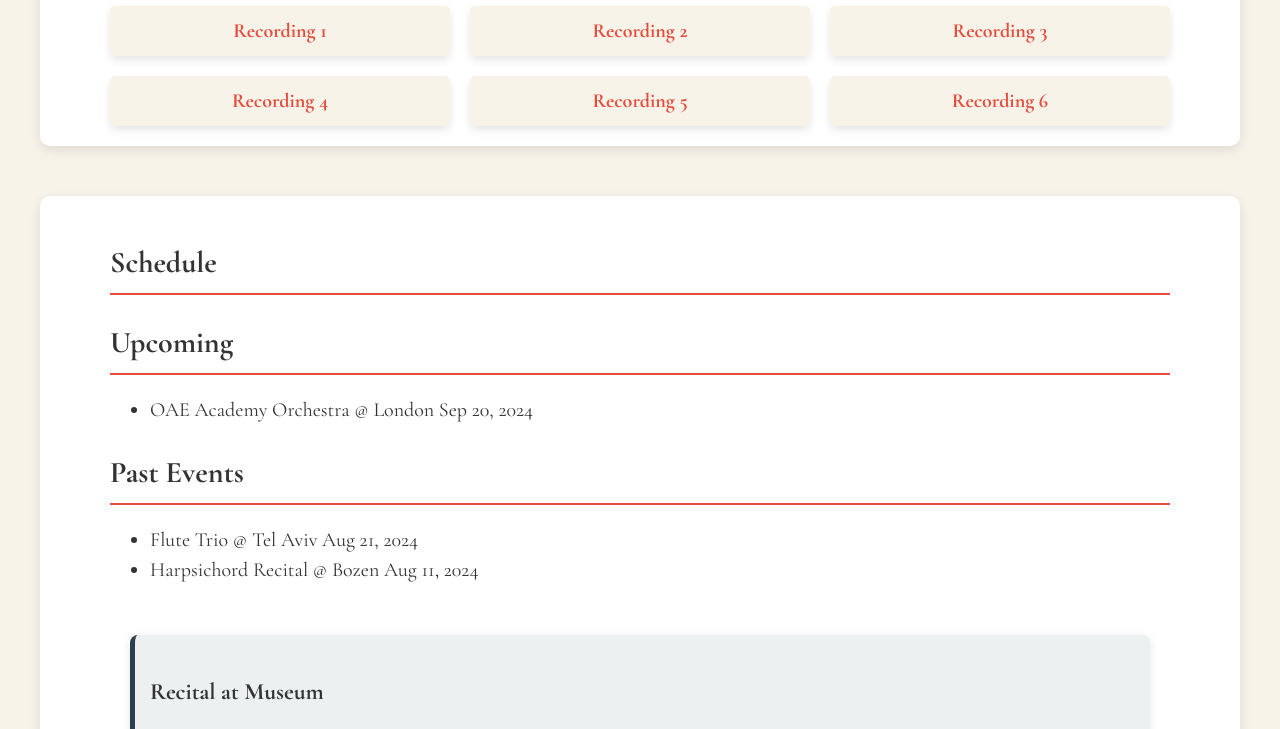
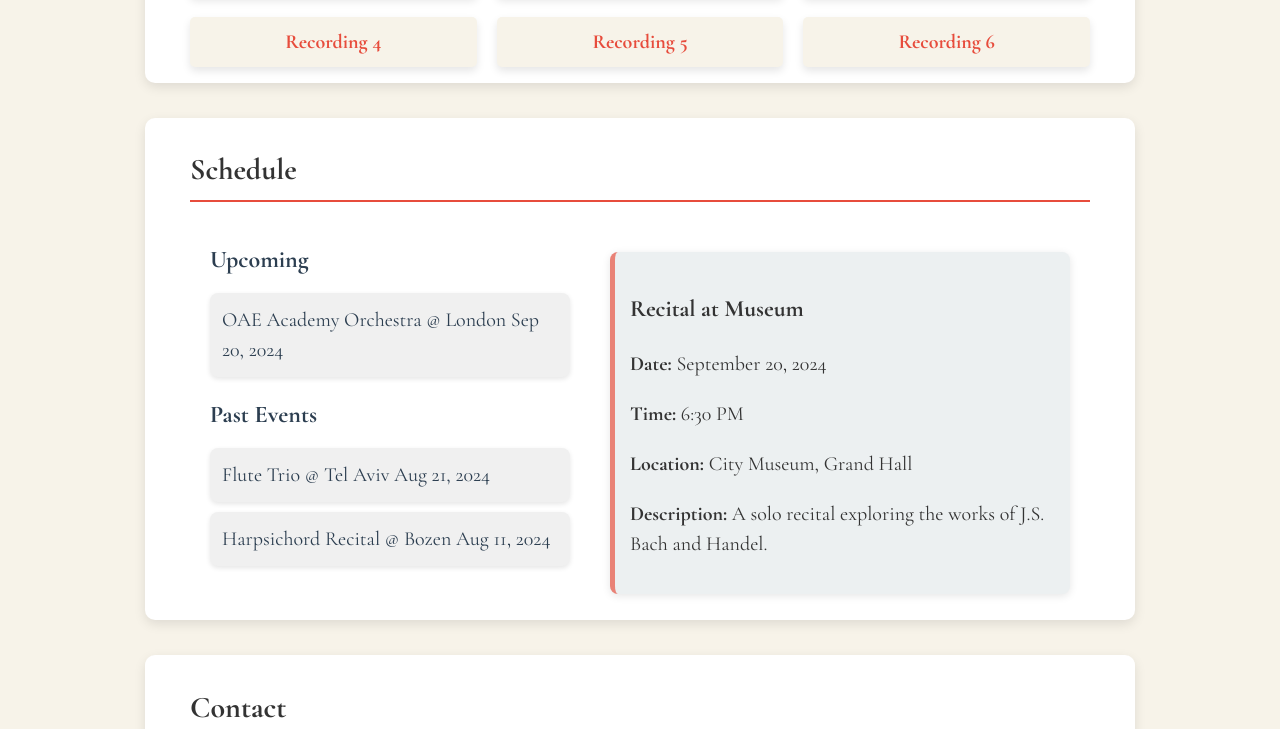
Before and after one commit to eden-az/eden-az.github.io, a plain HTML site: page draft.html in a window 1280 px wide. Shown: the part 609-1338 px from the top of the page. Drawn offline with nearby package versions, Linux system fonts and the light colour scheme.

Commit message:
Update styles.css

```diff
--- a/styles.css
+++ b/styles.css
@@ -90,17 +90,21 @@ body {
 }
 
 .section {
-  margin-bottom: 50px;
   background-color: #fff;
-  padding-left: 70px;
-  padding-right: 70px;
-  padding-top: 20px;
-  padding-bottom: 20px;
   border-radius: 10px;
   box-shadow: 0 4px 12px rgba(0, 0, 0, 0.1);
-  font-size: 20px; /* Increase the font size */
-  line-height: 1.5; /* Adjust line height for readability */
+  font-size: 20px;
+  line-height: 1.5;
+  width: 75%;
+  margin-bottom: 35px;
+  margin-left: auto;
+  margin-right: auto;
+  padding-top: 5px;
+  padding-bottom: 6px;
+  padding-left: 45px;
+  padding-right: 45px;
 }
+
 .section h2 {
   position: relative;
   margin-bottom: 20px; /* Space below the headline */
@@ -151,6 +155,7 @@ body {
   display: grid;
   grid-template-columns: repeat(3, 1fr);
   grid-gap: 20px;
+  margin-bottom: 10px;
 }
 
 .recordings-table a {
@@ -325,13 +330,67 @@ body {
   padding: 20px;
   box-sizing: border-box;
 }
+#concertSection {
+  max-width: 1200px;
+  margin: 40px auto;
+  display: flex;
+  background-color: #fff;
+  border: 1px solid #ddd;
+  border-radius: 12px;
+  box-shadow: 0 4px 12px rgba(0, 0, 0, 0.1);
+  overflow: hidden; /* Ensure the corners stay rounded */
+}
+
+/* Custom Scrollbar for WebKit Browsers */
+#schedule-sidebar::-webkit-scrollbar {
+  width: 8px;
+}
+
+#schedule-sidebar::-webkit-scrollbar-thumb {
+  background-color: #e74c3c;
+  border-radius: 4px;
+}
+
+#schedule-sidebar h2 {
+  padding: 0px;
+  font-size: 24px;
+  margin-bottom: 15px;
+  text-align: left;
+  font-weight: 600;
+  color: #2c3e50;
+}
+#schedule-sidebar h2::after {
+  display: none;
+}
+
+#schedule-sidebar ul {
+  list-style: none;
+  padding: 0;
+  margin: 0 0 20px 0;
+}
+
+#schedule-sidebar li {
+  margin-bottom: 10px;
+  cursor: pointer;
+  padding: 12px;
+  background-color: #f0f0f0;
+  border-radius: 8px;
+  transition: background-color 0.3s, transform 0.2s;
+  box-shadow: 0 2px 5px rgba(0, 0, 0, 0.1);
+  color: #2c3e50;
+}
+
+#schedule-sidebar li:hover {
+  background-color: #e74d3cac;
+  transform: scale(1.05);
+}
 
 .event-details {
   display: none;
   padding: 15px;
   margin-top: 10px;
   background-color: #ecf0f1;
-  border-left: 5px solid #2c3e50;
+  border-left: 5px solid #e74d3cac;
   border-radius: 8px;
   box-shadow: 0 2px 8px rgba(0, 0, 0, 0.1);
   transition: max-height 0.4s ease, opacity 0.4s ease;
@@ -359,17 +418,22 @@ body {
 .event-link a:hover {
   color: #16a085;
 }
-/* Make sure the section fits within larger layouts */
-@media (max-width: 768px) {
-  #concertSection {
-    flex-direction: column;
-  }
+#schedule-container {
+  display: flex;
+  flex-wrap: nowrap; /* Ensures the sidebar and content are side by side */
+  align-items: flex-start; /* Aligns items to the top */
+}
 
-  #concerts-sidebar {
-    width: 100%;
-    height: auto;
-    border-top-right-radius: 12px;
-    border-bottom-left-radius: 0;
-    overflow-y: visible;
-  }
+#schedule-sidebar {
+  width: 400px;
+  padding: 20px;
+  box-sizing: border-box;
+  height: 350px;
+  overflow-y: auto;
+  scrollbar-width: thin; /* Firefox */
+  scrollbar-color: #e74d3cac transparent; /* Firefox */
+  border-top-left-radius: 12px;
+  border-bottom-left-radius: 12px;
+  flex-shrink: 0; /* Prevents the sidebar from shrinking */
+  padding-top: 0;
 }
```
